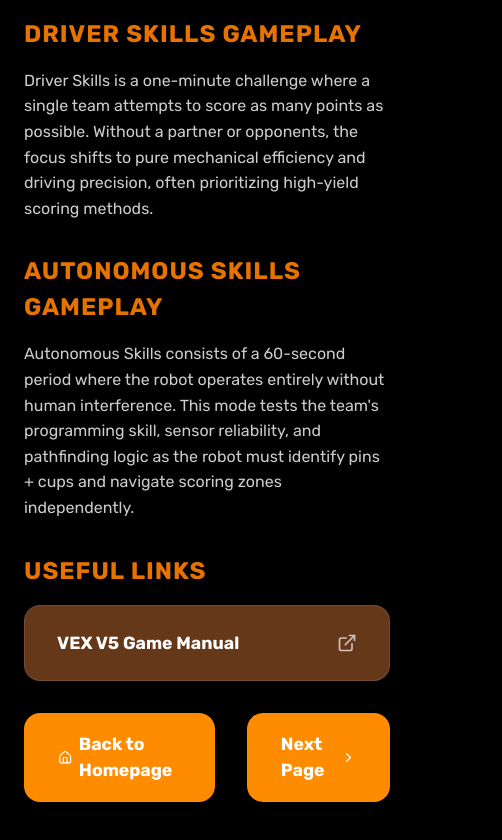
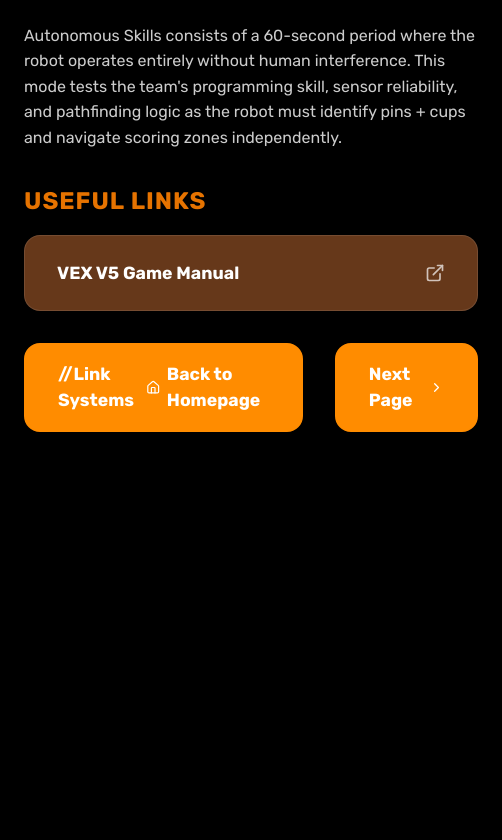
Before and after one commit to codersushi/beyond-the-bot, a Next.js app: page /override/gameoverviewoverride in a window 390 px wide. Shown: the part 3602-4442 px from the top of the page, 502 px wide, since content can reach past the window. After the commit the page ends 4130 px from the top, so only its background shows below. Built offline with nearby package versions, Linux system fonts and the light colour scheme.

Commit message:
Phone UI Messed Up Everything, Reverted

```diff
--- a/app/override/gameoverviewoverride/page.tsx
+++ b/app/override/gameoverviewoverride/page.tsx
@@ -631,6 +631,8 @@ export default function GameOverview() {
             }}
           >
 
+          //Link Systems
+
           <div style={{ display: 'flex', alignItems: 'center', gap: '0.4rem' }}>
           <Home size={23} />
           <span> Back to Homepage</span>
```
